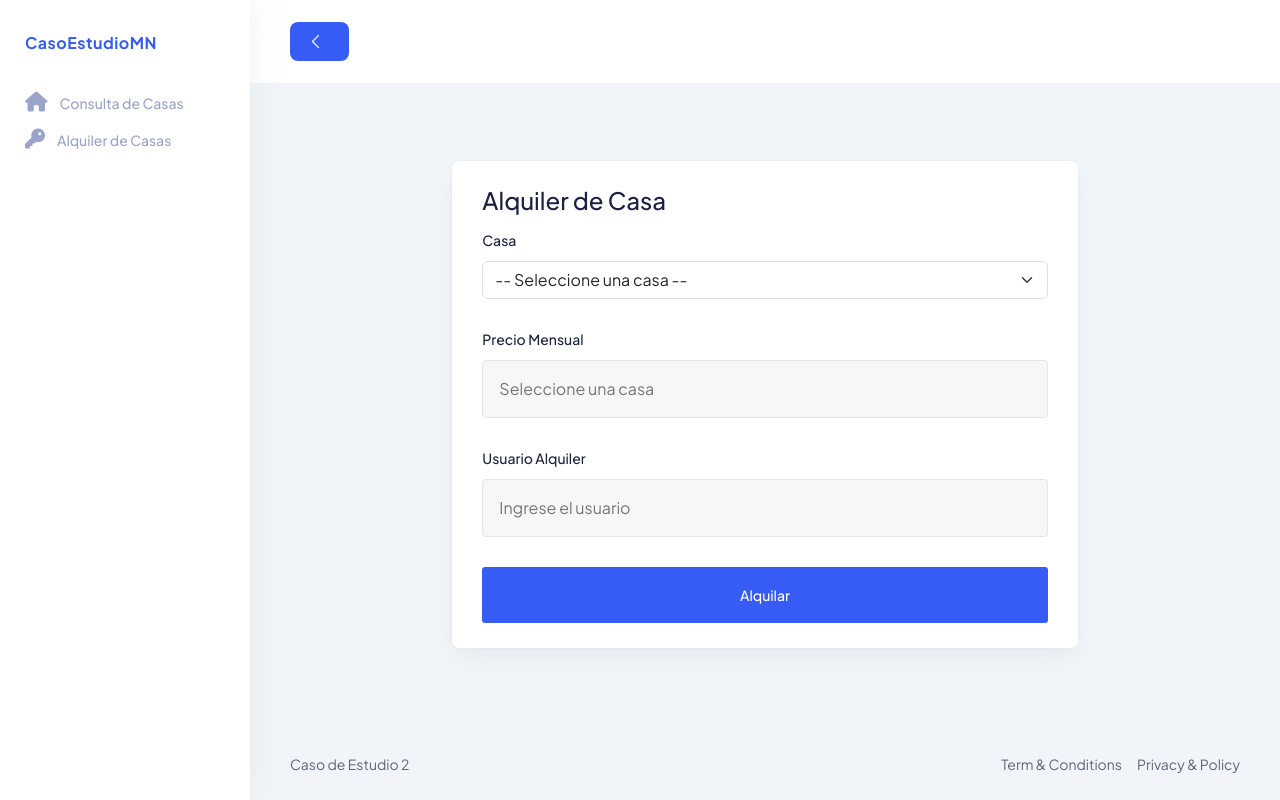
After one commit to AdryHD/CasoEstudioMN, a PHP site: page /Views/vCasas/alquilarCasa.php in a window 1280 px wide. The commit adds this page. Run offline with PHP 8.4, Linux system fonts and the light colour scheme; some libraries are stand-ins or nearby versions.

Commit message:
Correcciones generales y completado del proyecto
- Corrige SP_ConsultarCasas: filtro de precio, campo Condicion y formato de fecha
- Corrige controlador: elimina código de debug y endpoint AJAX innecesario
- Reescribe consultarCasas a server-side y elimina JS inline
- Crea alquilarCasa.php y casas.js
- Ajustes de UI

```diff
--- a/Controllers/CasasController.php
+++ b/Controllers/CasasController.php
@@ -1,203 +1,51 @@
 <?php
-
-
 
 include_once dirname(__FILE__) . "/../Models/CasasModel.php";
 
-
-
 function ConsultarCasas()
-
 {
-
     return ConsultarCasasModel();
-
 }
 
-
-
 function ObtenerCasasDisponibles()
-
 {
-
     return ObtenerCasasDisponiblesModel();
-
 }
 
-
-
 function ObtenerPrecioCasa($idCasa)
-
 {
-
     return ObtenerPrecioCasaModel($idCasa);
-
 }
 
-
-
-// Endpoint AJAX para DataTables
-
-function ObtenerCasasJSON()
-
+if ($_SERVER["REQUEST_METHOD"] === "POST" && isset($_POST["IdCasa"]))
 {
-
-    $datos = ConsultarCasasModel();
-
-    $filas = [];
-
-
-
-    // Debug
-
-    error_log("Datos obtenidos: " . count($datos) . " registros");
-
-    error_log("Contenido: " . print_r($datos, true));
-
-
-
-    if (empty($datos)) {
-
-        // Retornar array vacío pero válido
-
-        header("Content-Type: application/json");
-
-        echo json_encode(["data" => []]);
-
-        exit;
-
+    if (empty($_POST["IdCasa"]) || empty($_POST["UsuarioAlquiler"]))
+    {
+        $_POST["Mensaje"] = "Datos incompletos. Por favor, complete todos los campos.";
     }
-
-
-
-    foreach ($datos as $fila) {
-
-        $estado = "Disponible";
-
-        $classBadge = "status-btn success-btn";
-
-
-
-        if (!empty($fila["UsuarioAlquiler"])) {
-
-            $estado = "Reservada";
-
-            $classBadge = "status-btn close-btn";
-
-        }
-
-
-
-        $fecha = ($fila["FechaAlquiler"] != null)
-
-                 ? date("d/m/Y", strtotime($fila["FechaAlquiler"]))
-
-                 : "—";
-
-
-
-        $filas[] = [
-
-            $fila["DescripcionCasa"],
-
-            "₡" . number_format($fila["PrecioCasa"], 2),
-
-            $fila["UsuarioAlquiler"] ?? "N/A",
-
-            "<span class='" . htmlspecialchars($classBadge) . "'>" . htmlspecialchars($estado) . "</span>",
-
-            $fecha
-
-        ];
-
-    }
-
-
-
-    header("Content-Type: application/json");
-
-    echo json_encode(["data" => $filas]);
-
-    exit;
-
-}
-
-
-
-// Manejo de peticiones AJAX
-
-if (isset($_GET["action"])) {
-
-    if ($_GET["action"] === "getCasas") {
-
-        ObtenerCasasJSON();
-
-    }
-
-}
-
-
-
-if (isset($_POST["btnAlquilar"]))
-
-{
-
-    if (empty($_POST["IdCasa"]) || empty($_POST["UsuarioAlquiler"]))
-
+    else
     {
-
-        $_POST["Mensaje"] = "Datos incompletos. Por favor, complete todos los campos.";
-
-    }
-
-    else
-
-    {
-
         $idCasa          = filter_var($_POST["IdCasa"], FILTER_VALIDATE_INT);
-
         $usuarioAlquiler = trim($_POST["UsuarioAlquiler"]);
-
         $fechaAlquiler   = date("Y-m-d H:i:s");
 
-
-
         if ($idCasa === false)
-
         {
-
             $_POST["Mensaje"] = "ID de casa inválido.";
-
         }
-
         else
-
         {
-
             $result = AlquilarCasaModel($idCasa, $usuarioAlquiler, $fechaAlquiler);
 
-
-
             if ($result)
-
             {
-
-                header("Location: /CasoEstudioMN-main/Views/vCasas/consultarCasas.php");
-
+                header("Location: /CasoEstudioMN/Views/vCasas/consultarCasas.php");
                 exit;
-
             }
-
             else
-
             {
-
                 $_POST["Mensaje"] = "La información no fue registrada correctamente";
-
             }
-
         }
-
     }
-
 }
--- /dev/null
+++ b/Views/assets/funciones/casas.js
@@ -0,0 +1,64 @@
+$(function () {
+
+    // ── Consultar Casas ──────────────────────────────────────────────────────
+    if (document.getElementById("tablaCasas")) {
+        new DataTable("#tablaCasas", {
+            language: {
+                url: "https://cdn.datatables.net/plug-ins/2.3.7/i18n/es-ES.json"
+            },
+            ordering: false,
+            columnDefs: [{ className: "dt-left px-2", targets: "_all" }]
+        });
+    }
+
+    // ── Alquilar Casa ────────────────────────────────────────────────────────
+    if (document.getElementById("formAlquilarCasa")) {
+
+        // Auto-completar precio al seleccionar casa
+        $("#IdCasa").on("change", function () {
+            var precio = $(this).find(":selected").data("precio");
+            if (precio) {
+                $("#PrecioCasa").val("₡" + parseFloat(precio).toLocaleString("es-CR", { minimumFractionDigits: 2 }));
+            } else {
+                $("#PrecioCasa").val("");
+            }
+        });
+
+        // Validación del formulario
+        $("#formAlquilarCasa").validate({
+            rules: {
+                IdCasa: { required: true },
+                UsuarioAlquiler: { required: true }
+            },
+            messages: {
+                IdCasa: { required: "Debe seleccionar una casa" },
+                UsuarioAlquiler: { required: "Campo obligatorio" }
+            },
+            errorElement: "span",
+            errorClass: "text-danger",
+            highlight: function (element) {
+                $(element).addClass("is-invalid");
+            },
+            unhighlight: function (element) {
+                $(element).removeClass("is-invalid");
+            },
+            submitHandler: function (form) {
+                Swal.fire({
+                    title: "¿Confirmar alquiler?",
+                    text: "¿Desea registrar el alquiler de esta casa?",
+                    icon: "question",
+                    showCancelButton: true,
+                    confirmButtonText: "Sí, alquilar",
+                    cancelButtonText: "Cancelar",
+                    allowOutsideClick: false,
+                    allowEscapeKey: false
+                }).then(function (result) {
+                    if (result.isConfirmed) {
+                        form.submit();
+                    }
+                });
+            }
+        });
+    }
+
+});
--- a/Views/layout.php
+++ b/Views/layout.php
@@ -24,8 +24,8 @@ function MostrarNav()
     echo
     '<aside class="sidebar-nav-wrapper">
         <div class="navbar-logo">
-            <a href="../vHome/home.php">
-                <img src="../assets/images/logo.svg" alt="logo" />
+            <a href="../vHome/home.php" style="text-decoration: none;">
+                <span style="font-size: 16px; font-weight: 700; color: #365cf5; letter-spacing: 0.5px;">CasoEstudioMN</span>
             </a>
         </div>
         <nav class="sidebar-nav">
@@ -80,7 +80,7 @@ function MostrarFooter()
                 <div class="col-md-6 order-last order-md-first">
                     <div class="copyright text-center text-md-start">
                         <p class="text-sm">
-                            Designed and Developed by MN WEB
+                            Caso de Estudio 2
                         </p>
                     </div>
                 </div>
--- /dev/null
+++ b/Views/vCasas/alquilarCasa.php
@@ -0,0 +1,109 @@
+<?php
+    include_once "../layout.php";
+    include_once "../../Controllers/CasasController.php";
+
+    $casasDisponibles = ObtenerCasasDisponibles();
+?>
+
+<!DOCTYPE html>
+<html lang="es">
+
+<?php MostrarCSS(); ?>
+
+<body>
+
+    <div id="preloader">
+        <div class="spinner"></div>
+    </div>
+
+    <?php MostrarNav(); ?>
+
+    <div class="overlay"></div>
+    <main class="main-wrapper">
+
+        <?php MostrarHeader(); ?>
+
+        <section class="section">
+            <div class="container-fluid">
+                <div class="title-wrapper pt-30">
+                    <div class="row align-items-center">
+                        <div class="col-md-8 mx-auto">
+                            <div class="card-style mt-5">
+
+                                <?php
+                                if (isset($_POST["Mensaje"]))
+                                {
+                                    echo
+                                    '<div class="alert alert-danger text-center" role="alert">
+                                        ' . $_POST["Mensaje"] . '
+                                    </div>';
+                                }
+                                ?>
+
+                                <h3 class="mb-15">Alquiler de Casa</h3>
+
+                                <form id="formAlquilarCasa" action="" method="POST">
+                                    <div class="row">
+
+                                        <div class="col-12">
+                                            <div class="input-style-1">
+                                                <label>Casa</label>
+                                                <select id="IdCasa" name="IdCasa" class="form-select">
+                                                    <option value="">-- Seleccione una casa --</option>
+                                                    <?php
+                                                    foreach ($casasDisponibles as $casa)
+                                                    {
+                                                        echo '<option value="' . $casa["IdCasa"] . '"
+                                                            data-precio="' . $casa["PrecioCasa"] . '">'
+                                                            . htmlspecialchars($casa["DescripcionCasa"]) .
+                                                        '</option>';
+                                                    }
+                                                    ?>
+                                                </select>
+                                            </div>
+                                        </div>
+
+                                        <div class="col-12">
+                                            <div class="input-style-1">
+                                                <label>Precio Mensual</label>
+                                                <input type="text" id="PrecioCasa" name="PrecioCasa"
+                                                    placeholder="Seleccione una casa" readonly />
+                                            </div>
+                                        </div>
+
+                                        <div class="col-12">
+                                            <div class="input-style-1">
+                                                <label>Usuario Alquiler</label>
+                                                <input type="text" id="UsuarioAlquiler" name="UsuarioAlquiler"
+                                                    placeholder="Ingrese el usuario" maxlength="30" />
+                                            </div>
+                                        </div>
+
+                                        <div class="col-12">
+                                            <div class="button-group d-flex justify-content-center flex-wrap">
+                                                <button type="submit" id="btnAlquilar"
+                                                    class="main-btn primary-btn btn-hover w-100 text-center">
+                                                    Alquilar
+                                                </button>
+                                            </div>
+                                        </div>
+
+                                    </div>
+                                </form>
+
+                            </div>
+                        </div>
+                    </div>
+                </div>
+            </div>
+        </section>
+
+        <?php MostrarFooter(); ?>
+
+    </main>
+
+    <?php MostrarJS(); ?>
+    <script src="../assets/funciones/casas.js"></script>
+
+</body>
+</html>
--- a/Views/vHome/home.php
+++ b/Views/vHome/home.php
@@ -1,5 +1,5 @@
 <?php
-include_once __DIR__ . '/../layout.php';
+    include_once "../layout.php";
 ?>
 
 <!DOCTYPE html>
```
Also changed, not shown: Views/vCasas/consultarCasas.php (+38 -136 lines), debug_bd.php (deleted, +0 -48 lines), sql/CasoEstudioMN.sql (+5 -2 lines).
